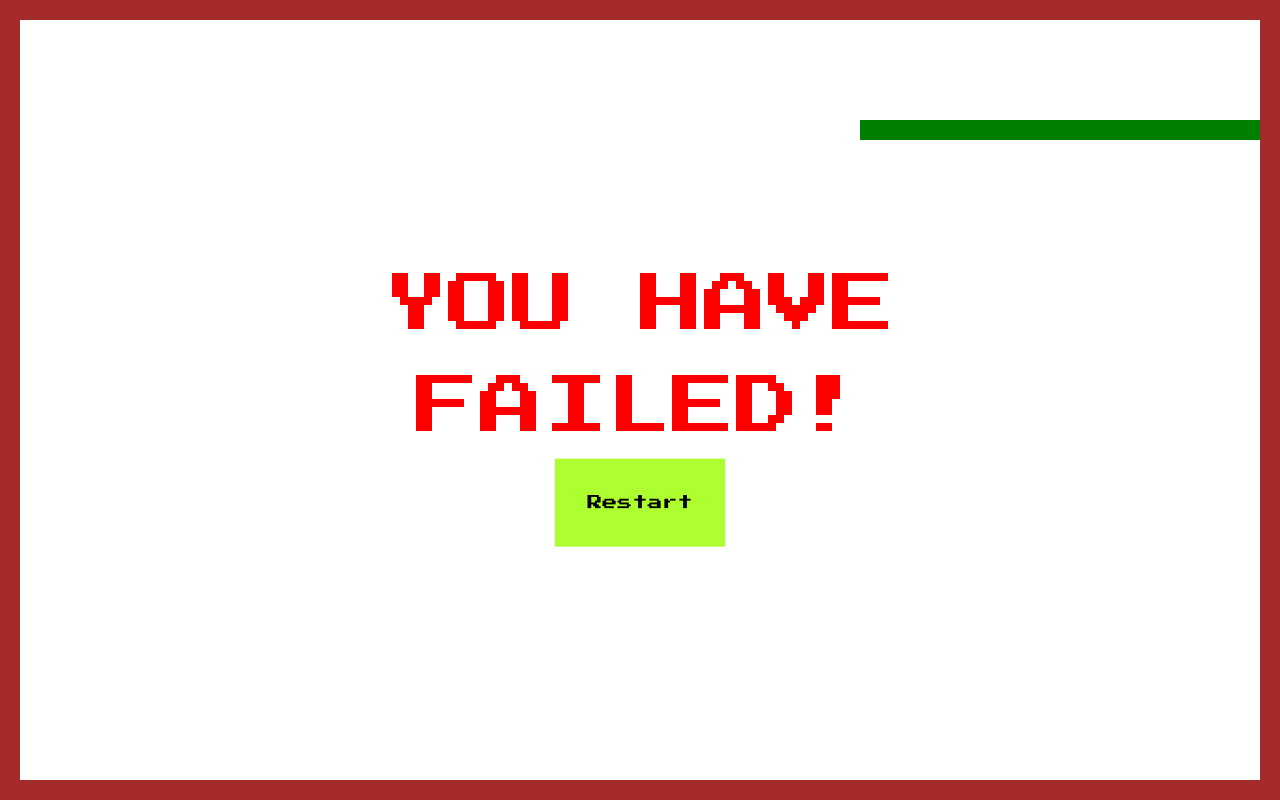
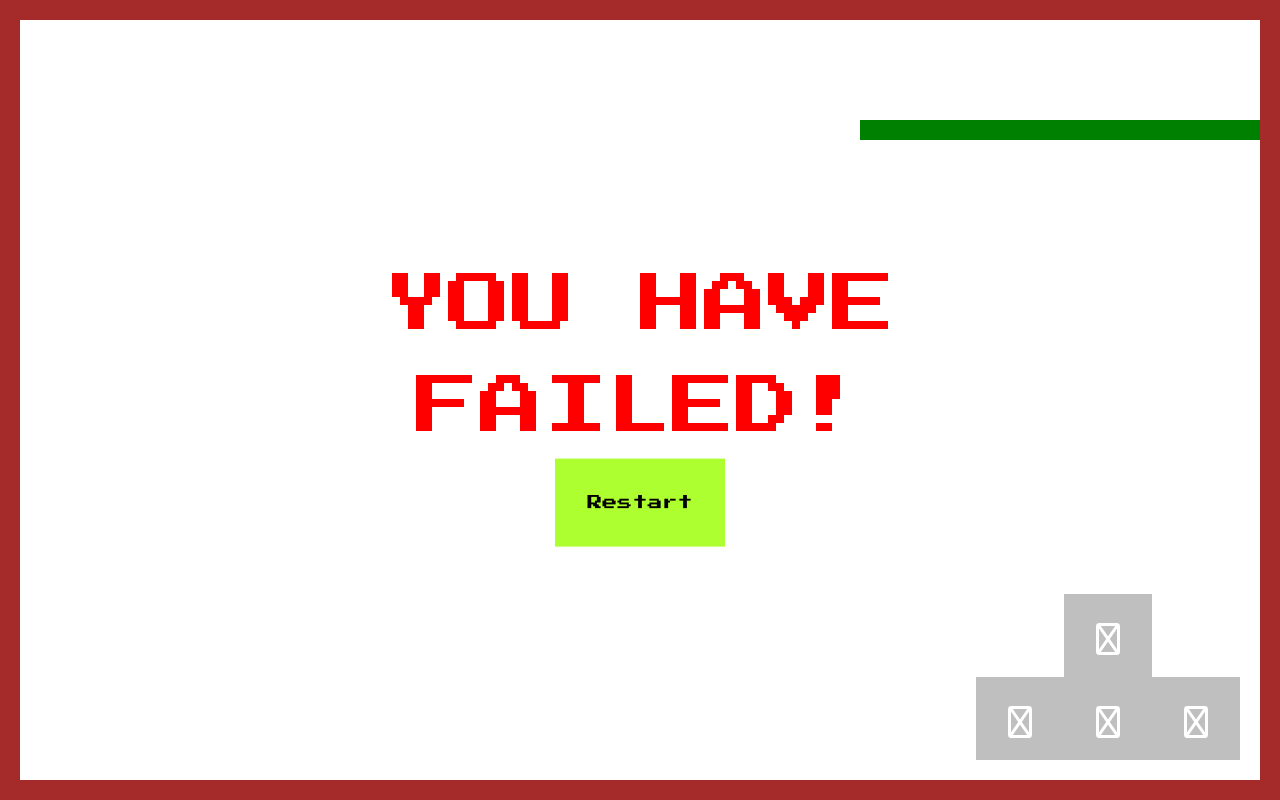
Before and after one commit to brendon/Snake, a Vue app: page / in a window 1280 px wide. Built offline with nearby package versions, Linux system fonts and the light colour scheme.

Commit message:
Add onscreen keypad

```diff
--- a/index.html
+++ b/index.html
@@ -9,6 +9,7 @@
     <link rel="preconnect" href="https://fonts.googleapis.com">
     <link rel="preconnect" href="https://fonts.gstatic.com" crossorigin>
     <link href="https://fonts.googleapis.com/css2?family=Press+Start+2P&display=swap" rel="stylesheet">
+    <script src="https://kit.fontawesome.com/3fc36fe027.js" crossorigin="anonymous"></script>
   </head>
   <body>
     <div id="app"></div>
--- a/package.json
+++ b/package.json
@@ -7,6 +7,7 @@
     "preview": "vite preview --port 4173"
   },
   "dependencies": {
+    "sass": "^1.52.2",
     "vue": "^3.2.36"
   },
   "devDependencies": {
--- a/src/assets/base.css
+++ b/src/assets/base.css
@@ -8,7 +8,6 @@
 }
 
 body {
-  height: 100vh;
   color: black;
   background: white;
   line-height: 1.6;
@@ -17,4 +16,11 @@ body {
   -webkit-font-smoothing: antialiased;
   -moz-osx-font-smoothing: grayscale;
   font-family: 'Press Start 2P';
+
+  position: fixed;
+  top: 0;
+  left: 0;
+  width: 100vw;
+  height: 100vh;
+  overflow: hidden;
 }
--- a/src/components/Snake.vue
+++ b/src/components/Snake.vue
@@ -2,6 +2,13 @@
   <div class="field" :style="fieldStyle">
     <div class="snake" :style="snakeStyle"></div>
     <snake-body v-for="segment in tail" :size="size" :top="segment.top" :left="segment.left"/>
+
+    <div class="controls">
+      <button @click="setDirection('up')" class="arrow up"><i class="fa-solid fa-arrow-up"></i></button>
+      <button @click="setDirection('left')" class="arrow left"><i class="fa-solid fa-arrow-left"></i></button>
+      <button @click="setDirection('right')" class="arrow right"><i class="fa-solid fa-arrow-right"></i></button>
+      <button @click="setDirection('down')" class="arrow down"><i class="fa-solid fa-arrow-down"></i></button>
+    </div>
   </div>
 
   <div class="fail" v-if="status !== 'alive'">
@@ -52,13 +59,13 @@
     },
     mounted() {
       window.addEventListener("resize", this.setFieldDimensions)
-      window.addEventListener("keydown", this.setDirection)
+      window.addEventListener("keydown", this.setDirectionFromKeydown)
 
       this.setFieldDimensions()
       window.requestAnimationFrame(this.loop)
     },
     beforeUnmount() {
-      window.removeEventListener("keydown", this.setDirection)
+      window.removeEventListener("keydown", this.setDirectionFromKeydown)
       window.removeEventListener("resize", this.setFieldDimensions)
     },
     computed: {
@@ -99,11 +106,13 @@
         }
       },
       setFieldDimensions() {
-        this.field.width = Math.floor((document.body.clientWidth - (this.size * 2)) / this.size) * this.size
-        this.field.height = Math.floor((document.body.clientHeight - (this.size * 2)) / this.size) * this.size
+        this.field.width = Math.floor((window.innerWidth - (this.size * 2)) / this.size) * this.size
+        this.field.height = Math.floor((window.innerHeight - (this.size * 2)) / this.size) * this.size
       },
-      setDirection(event) {
-        const direction = DIRECTION_KEY_MAP[event.key]
+      setDirectionFromKeydown(event) {
+        this.setDirection(DIRECTION_KEY_MAP[event.key])
+      },
+      setDirection(direction) {
         const previousDirection = this.directionBuffer.at(-1) || this.direction
 
         if (direction && previousDirection !== direction && previousDirection !== DIRECTION_OPPOSITES[direction]) {
@@ -154,7 +163,7 @@
   }
 </script>
 
-<style scoped>
+<style scoped lang="scss">
   .field {
     background-color: white;
     overflow: hidden;
@@ -172,30 +181,73 @@
     transition-timing-function: linear;
   }
 
+  .controls {
+    position: absolute;
+    bottom: 20px;
+    right: 20px;
+    display: grid;
+    grid-template-columns: 1fr 1fr 1fr;
+    grid-template-rows: 1fr 1fr;
+
+    .arrow {
+      all: unset;
+      cursor: pointer;
+      background-color: rgba(grey, 0.5);
+      color: white;
+      padding: 1rem 2rem;
+      font-size: 2rem;
+      display: inline-block;
+
+      &:active {
+        background-color: grey;
+      }
+
+      &.up {
+        grid-column: 2;
+        grid-row: 1;
+      }
+
+      &.left {
+        grid-column: 1;
+        grid-row: 2;
+      }
+
+      &.down {
+        grid-column: 2;
+        grid-row: 2;
+      }
+
+      &.right {
+        grid-column: 3;
+        grid-row: 2;
+      }
+    }
+  }
+
   .fail {
     position: absolute;
     top: 50%;
     left: 50%;
     transform: translate(-50%, -50%);
     text-align: center;
-  }
 
-  .fail .message {
+    .message {
       color: red;
       font-size: 5vw;
       text-transform: uppercase;
     }
 
-  .fail .button {
+    .button {
       all: unset;
       cursor: pointer;
       background-color: greenyellow;
       color: black;
       padding: 2rem;
-  }
 
-  .fail .button:hover {
+      &:hover {
         background-color: blue;
         color: white;
       }
+    }
+  }
 </style>
```
Also changed, not shown: 1 other file (tests, documents, lock files or other folders). Lines whose indentation alone changed are shown as unchanged.
